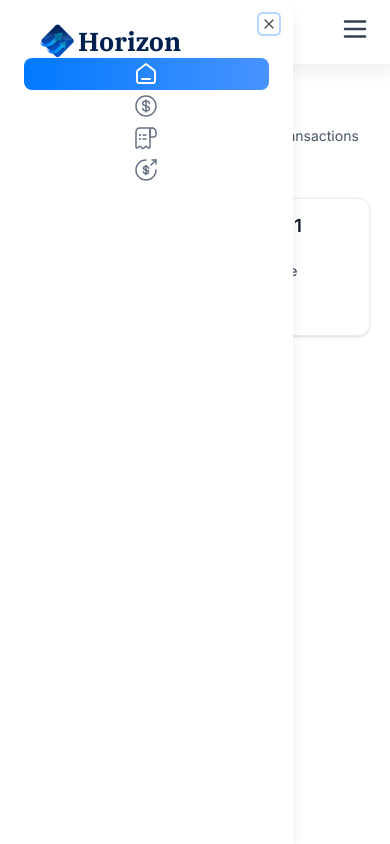
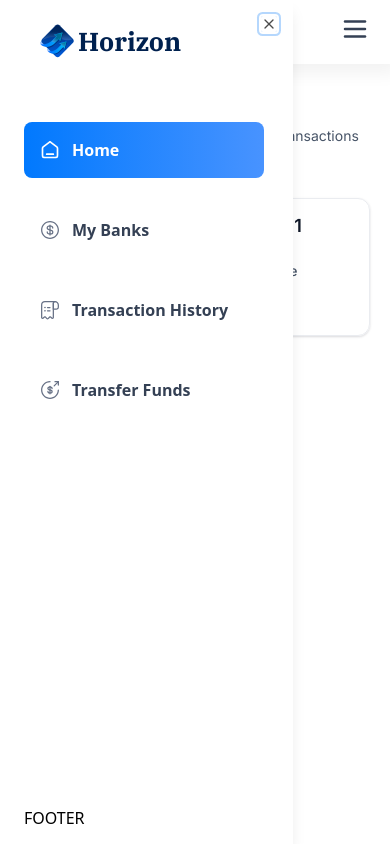
Before and after one commit to Kaadirm/Advanced-Frontend-Technology-Study-Repository, a Next.js app in the folder banking-app/: page / in a window 390 px wide. Both pictures are taken after a click on the button 355 px from the left and 29 px from the top of the page. Built offline with nearby package versions, Linux system fonts and the light colour scheme.

Commit message:
MobileNav style added

```diff
--- a/banking-app/components/MobileNav.tsx
+++ b/banking-app/components/MobileNav.tsx
@@ -7,6 +7,7 @@ import { usePathname } from 'next/navigation';
 import { cn } from '@/lib/utils';
 import {
     Sheet,
+    SheetClose,
     SheetContent,
     SheetDescription,
     SheetHeader,
@@ -43,38 +44,57 @@ const MobileNav = ({ user }: MobileNavProps) => {
                             Horizon
                         </h1>
                     </Link>
+                    <div className="mobilenav-sheet">
+                        <SheetClose asChild>
+                            <nav className="flex h-full flex-col gap-6 pt-16 text-white">
                                 {sidebarLinks.map((item) => {
                                     const isActive =
                                         pathname === item.route ||
                                         pathname.startsWith(`${item.route}/`);
                                     return (
+                                        <SheetClose asChild key={item.route}>
                                             <Link
                                                 href={item.route}
                                                 key={item.label}
-                                className={cn('sidebar-link', {
-                                    'bg-bank-gradient': isActive
-                                })}
+                                                className={cn(
+                                                    'mobilenav-sheet_close w-full',
+                                                    {
+                                                        'bg-bank-gradient':
+                                                            isActive
+                                                    }
+                                                )}
                                             >
-                                <div className="relative size-6">
                                                 <Image
                                                     src={item.imgURL}
                                                     alt={item.label}
-                                        fill
+                                                    width={20}
+                                                    height={20}
                                                     className={cn({
-                                            'brightness-[3] invert-0': isActive
+                                                        'brightness-[3] invert-0':
+                                                            isActive
                                                     })}
                                                 />
-                                </div>
+
                                                 <p
-                                    className={cn('sidebar-label', {
-                                        '!text-white': isActive
-                                    })}
+                                                    className={cn(
+                                                        'text-16 font-semibold text-black-2',
+                                                        {
+                                                            'text-white':
+                                                                isActive
+                                                        }
+                                                    )}
                                                 >
                                                     {item.label}
                                                 </p>
                                             </Link>
+                                        </SheetClose>
                                     );
                                 })}
+                                USER
+                            </nav>
+                        </SheetClose>
+                        FOOTER
+                    </div>
                 </SheetContent>
             </Sheet>
         </section>
```
Lines whose indentation alone changed are shown as unchanged.
